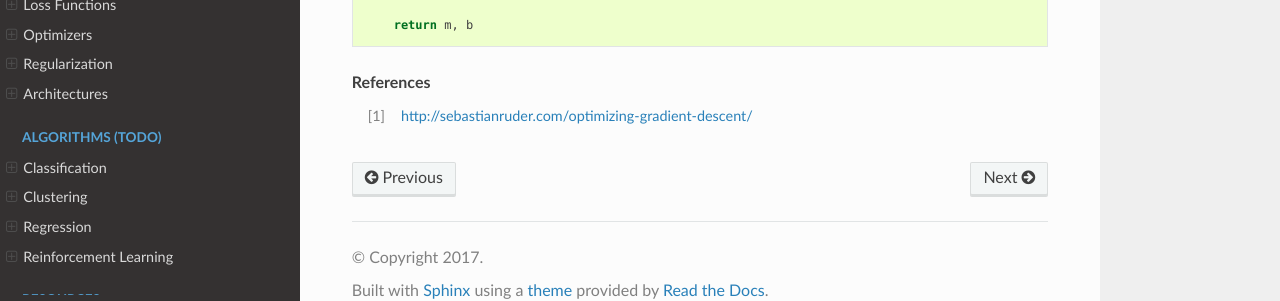
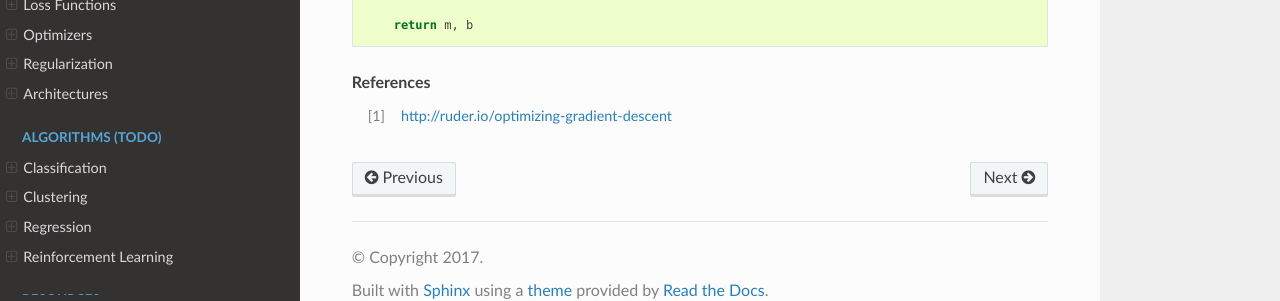
Before and after one commit to bfortuner/ml-glossary, a Sphinx documentation site: the page built from docs/gradient_descent.rst, in a window 1280 px wide and 900 px high, scrolled down 1710 px. Shown: the part 573-874 px from the top of the window. Built offline with Sphinx 7.4.7 and the Read the Docs theme 2.0.0, drawn with Linux system fonts in a browser that asks for light colours; pages that are not in the unit, such as notebooks, are missing from menus; some of the changed lines change nothing that is shown.

Commit message:
Update gradient_descent.rst (#131)
Thanks!!

```diff
--- a/docs/gradient_descent.rst
+++ b/docs/gradient_descent.rst
@@ -88,4 +88,4 @@ To solve for the gradient, we iterate through our data points using our new :mat
 
 .. rubric:: References
 
-.. [1] http://sebastianruder.com/optimizing-gradient-descent/
+.. [1] http://ruder.io/optimizing-gradient-descent
```
